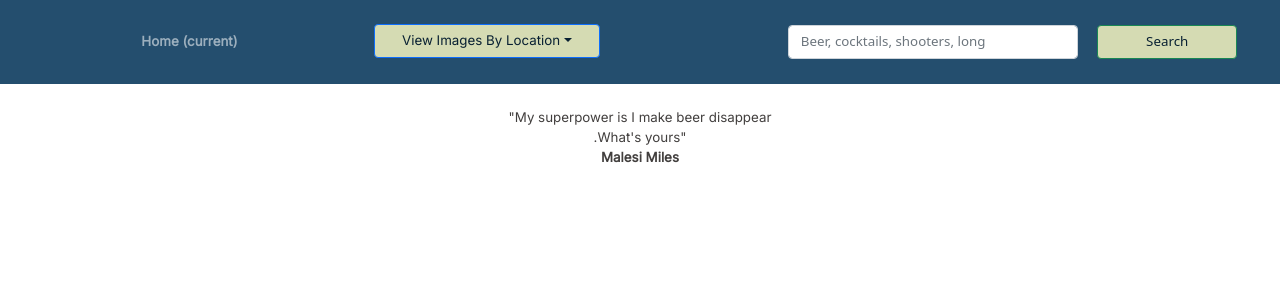
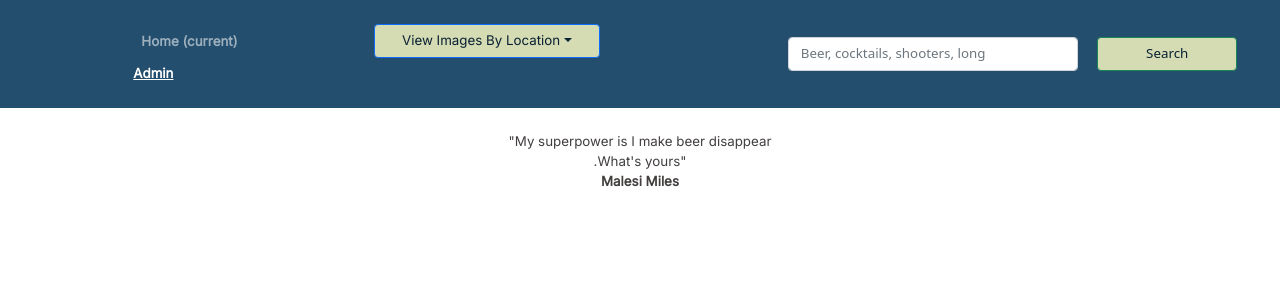
Before and after one commit to Jidraph1/Picasso, a Django app: page /display/ in a window 1280 px wide. Shown: the top 300 px of the page. Run offline with Django 4.2, Linux system fonts and the light colour scheme; data that the repository does not hold is empty; some libraries are stand-ins or nearby versions; some web fonts are replaced.

Commit message:
admin link

```diff
--- a/pictures/templates/display.html
+++ b/pictures/templates/display.html
@@ -13,6 +13,7 @@
         <ul class="navbar-nav m-auto">
             <li class="nav-item active">
                 <a class="nav-link nav-text" href="{% url 'index' %}">Home <span class="sr-only">(current)</span></a>
+                <a class ='admin'href="/admin">Admin</a>
             </li>
             <li>
                 <a class="btn btn-primary dropdown-toggle location-toggle mr-4" type="button" data-toggle="dropdown"
```
